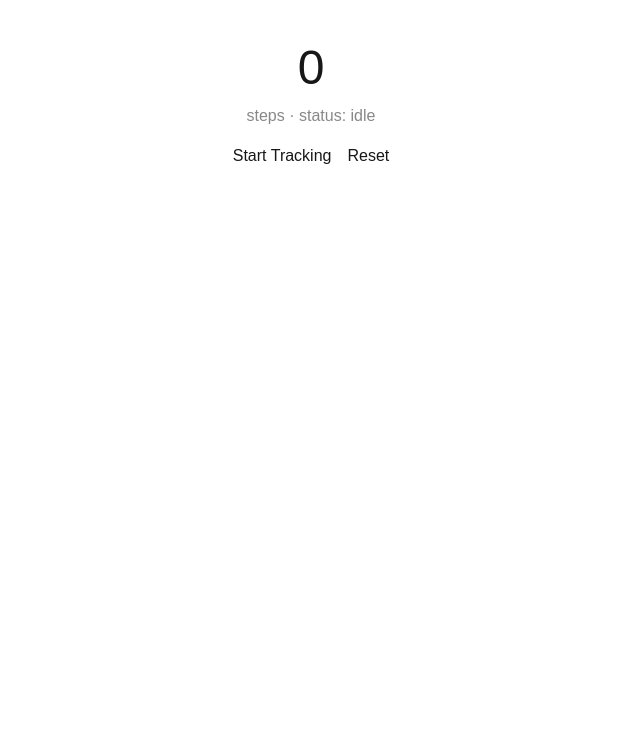
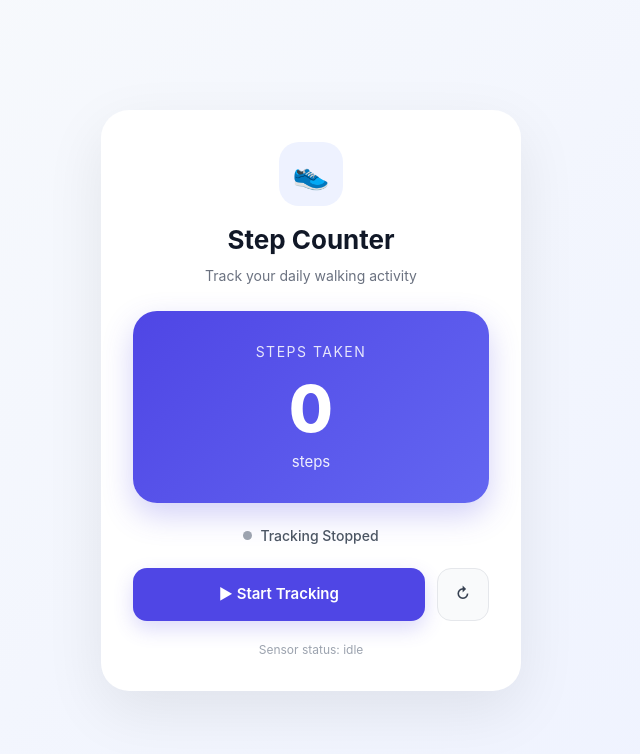
Before and after one commit to omkale1719/step_counter, a Next.js app: page / in a window 1280 px wide. Shown: the top 754 px of the page, without its empty margins (329-969 px from the left). Built offline with nearby package versions, Linux system fonts and the light colour scheme.

Commit message:
update files

```diff
--- a/component/StepCounter/index.tsx
+++ b/component/StepCounter/index.tsx
@@ -1,33 +1,242 @@
 'use client';
+
 import { useStepCounter } from "@/hooks/usestepcount";
 
- // Next.js साठी गरजेचं, plain React मध्ये harmless
-
-// import { useStepCounter } from './useStepCounter';
-
 export default function StepCounter() {
-  const { steps, isTracking, error, status, start, stop, reset } = useStepCounter();
+  const { steps, isTracking, error, status, start, stop, reset } =
+    useStepCounter();
 
   return (
-    <div style={{ textAlign: 'center', padding: '2rem' }}>
-      <h2 style={{ fontSize: '3rem', margin: 0 }}>{steps}</h2>
-      <p style={{ color: '#888' }}>steps · status: {status}</p>
+    <div
+      style={{
+        minHeight: "100vh",
+        background: "linear-gradient(135deg, #f8fafc 0%, #eef2ff 100%)",
+        display: "flex",
+        justifyContent: "center",
+        alignItems: "center",
+        padding: "20px",
+        fontFamily: "Inter, Arial, sans-serif",
+      }}
+    >
+      <div
+        style={{
+          width: "100%",
+          maxWidth: "420px",
+          background: "#ffffff",
+          borderRadius: "28px",
+          padding: "32px",
+          boxShadow: "0 20px 60px rgba(0, 0, 0, 0.08)",
+          textAlign: "center",
+        }}
+      >
+        {/* Header */}
+        <div style={{ marginBottom: "25px" }}>
+          <div
+            style={{
+              width: "64px",
+              height: "64px",
+              margin: "0 auto 14px",
+              borderRadius: "20px",
+              background: "#eef2ff",
+              display: "flex",
+              justifyContent: "center",
+              alignItems: "center",
+              fontSize: "30px",
+            }}
+          >
+            👟
+          </div>
 
-      {error && <p style={{ color: 'red' }}>{error}</p>}
+          <h1
+            style={{
+              margin: 0,
+              fontSize: "26px",
+              fontWeight: "700",
+              color: "#111827",
+            }}
+          >
+            Step Counter
+          </h1>
 
-      <div style={{ display: 'flex', gap: '1rem', justifyContent: 'center', marginTop: '1rem' }}>
-        {!isTracking ? (
-          <button onClick={start}>Start Tracking</button>
-        ) : (
-          <button onClick={stop}>Stop</button>
+          <p
+            style={{
+              marginTop: "6px",
+              color: "#6b7280",
+              fontSize: "14px",
+            }}
+          >
+            Track your daily walking activity
+          </p>
+        </div>
+
+        {/* Steps Card */}
+        <div
+          style={{
+            background: "linear-gradient(135deg, #4f46e5, #6366f1)",
+            borderRadius: "24px",
+            padding: "30px 20px",
+            color: "#ffffff",
+            marginBottom: "22px",
+            boxShadow: "0 12px 30px rgba(79, 70, 229, 0.25)",
+          }}
+        >
+          <p
+            style={{
+              margin: 0,
+              fontSize: "14px",
+              opacity: 0.85,
+              textTransform: "uppercase",
+              letterSpacing: "1.5px",
+            }}
+          >
+            Steps Taken
+          </p>
+
+          <h2
+            style={{
+              fontSize: "64px",
+              lineHeight: 1,
+              margin: "15px 0 10px",
+              fontWeight: "800",
+            }}
+          >
+            {steps}
+          </h2>
+
+          <p
+            style={{
+              margin: 0,
+              fontSize: "15px",
+              opacity: 0.9,
+            }}
+          >
+            steps
+          </p>
+        </div>
+
+        {/* Status */}
+        <div
+          style={{
+            display: "flex",
+            justifyContent: "center",
+            alignItems: "center",
+            gap: "8px",
+            marginBottom: "22px",
+          }}
+        >
+          <span
+            style={{
+              width: "9px",
+              height: "9px",
+              borderRadius: "50%",
+              background: isTracking ? "#22c55e" : "#9ca3af",
+              boxShadow: isTracking
+                ? "0 0 0 5px rgba(34, 197, 94, 0.12)"
+                : "none",
+            }}
+          />
+
+          <span
+            style={{
+              color: "#4b5563",
+              fontSize: "14px",
+              fontWeight: "500",
+            }}
+          >
+            {isTracking ? "Tracking Active" : "Tracking Stopped"}
+          </span>
+        </div>
+
+        {/* Error */}
+        {error && (
+          <div
+            style={{
+              background: "#fef2f2",
+              color: "#dc2626",
+              padding: "12px 14px",
+              borderRadius: "12px",
+              fontSize: "13px",
+              marginBottom: "18px",
+            }}
+          >
+            ⚠️ {error}
+          </div>
         )}
-        <button onClick={reset}>Reset</button>
+
+        {/* Buttons */}
+        <div
+          style={{
+            display: "flex",
+            gap: "12px",
+            justifyContent: "center",
+          }}
+        >
+          {!isTracking ? (
+            <button
+              onClick={start}
+              style={{
+                flex: 1,
+                border: "none",
+                borderRadius: "14px",
+                padding: "14px 20px",
+                background: "#4f46e5",
+                color: "#ffffff",
+                fontSize: "15px",
+                fontWeight: "600",
+                cursor: "pointer",
+                boxShadow: "0 8px 20px rgba(79, 70, 229, 0.2)",
+              }}
+            >
+              ▶ Start Tracking
+            </button>
+          ) : (
+            <button
+              onClick={stop}
+              style={{
+                flex: 1,
+                border: "none",
+                borderRadius: "14px",
+                padding: "14px 20px",
+                background: "#ef4444",
+                color: "#ffffff",
+                fontSize: "15px",
+                fontWeight: "600",
+                cursor: "pointer",
+              }}
+            >
+              ■ Stop Tracking
+            </button>
+          )}
+
+          <button
+            onClick={reset}
+            style={{
+              border: "1px solid #e5e7eb",
+              borderRadius: "14px",
+              padding: "14px 18px",
+              background: "#f9fafb",
+              color: "#374151",
+              fontSize: "15px",
+              fontWeight: "600",
+              cursor: "pointer",
+            }}
+          >
+            ↻
+          </button>
+        </div>
+
+        {/* Status text */}
+        <p
+          style={{
+            marginTop: "20px",
+            marginBottom: 0,
+            color: "#9ca3af",
+            fontSize: "12px",
+          }}
+        >
+          Sensor status: {status}
+        </p>
       </div>
-
-      {!isTracking && (
-        <p style={{ fontSize: '0.85rem', color: '#aaa', marginTop: '1rem' }}>
-        </p>
-      )}
     </div>
   );
 }
```
